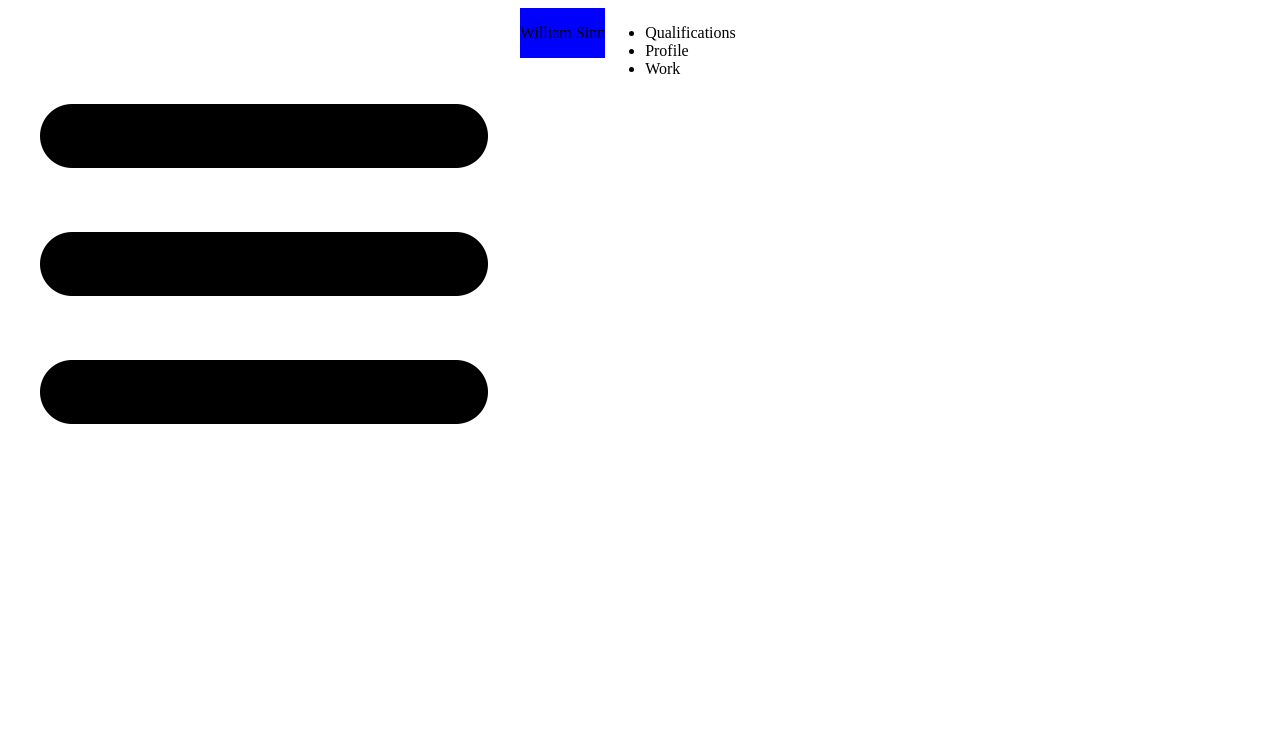
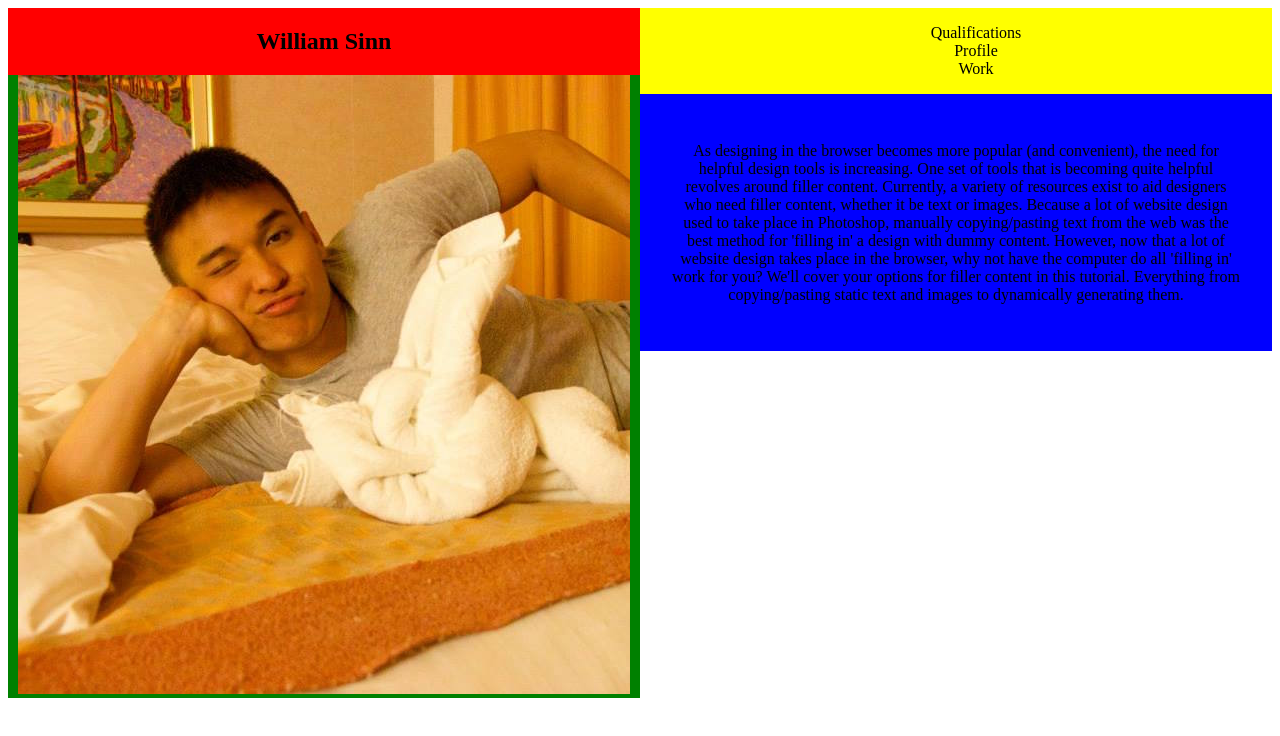
Before and after one commit to willsinn/Portfolio, a plain HTML site: page index.html in a window 1280 px wide. Drawn offline with Linux system fonts and the light colour scheme.

Commit message:
Third Commit

```diff
--- a/index.html
+++ b/index.html
@@ -5,24 +5,26 @@
 
   </head>
     <body>
-        <div class="main">
+        <div id="main">
+          <div id="header"><h2>William Sinn</h2>
+          </div>
 
-
-            <div class="navBar">
-            <div class="name"><p>William Sinn</p>
-            </div>
+          <div id="navBar">
               <ul>
                 <li>Qualifications</li>
                 <li>Profile</li>
                 <li>Work</li>
               </ul>
-            </div>
-            <div class="picture">
-              <img src = "hamburger.png" class="hamburger">
-            </div>
+          </div>
+          <div id="picture">
+             <img src = "profilepic.jpg" class="sexy">
+          </div>
+
+          <div id="content">
+            <p>As designing in the browser becomes more popular (and convenient), the need for helpful design tools is increasing. One set of tools that is becoming quite helpful revolves around filler content. Currently, a variety of resources exist to aid designers who need filler content, whether it be text or images.
+              Because a lot of website design used to take place in Photoshop, manually copying/pasting text from the web was the best method for 'filling in' a design with dummy content. However, now that a lot of website design takes place in the browser, why not have the computer do all 'filling in' work for you?
+              We'll cover your options for filler content in this tutorial. Everything from copying/pasting static text and images to dynamically generating them.</p>
+          </div>
         </div>
-        <div class="content">
-        </div>
-
     </body>
 </html>
--- a/styles.css
+++ b/styles.css
@@ -1,21 +1,51 @@
-.picture {
-  display:inline;
-  float: left;
 
-}
-.navBar {
-  align-items: flex-start;
-
-}
-div {
-  display:inline-block;
+#main {
+    width: 100%;
+    height: 100%;
+    background-color:black;
+    position: relative;
 }
 
-ul {
-  float:right;
-  display:inline-block;
+#header {
+    width: 50%;
+    height: 10%;
+    background-color:red;
+    float: left;
+    text-align: center;
 }
 
-.name {
-  background: blue;
+#navBar {
+   width: 50%;
+   height: 10%;
+   background-color:yellow;
+   float: right;
+   text-align: center;
 }
+
+
+
+#picture {
+   width: 50%;
+   height: 75%;
+   background-color:green;
+   text-align: center;
+   float: left;
+}
+#content {
+   width: 50%;
+   height: 50%;
+   background-color:blue;
+   float: right;
+   text-align: center;
+}
+
+p {
+  padding: 5%;
+}
+ul {
+  list-style-type: none;
+}
+
+.navBar li {
+  display:inline;
+}
```
Also changed, not shown: Profilepic.jpg (added), 1 other file.
